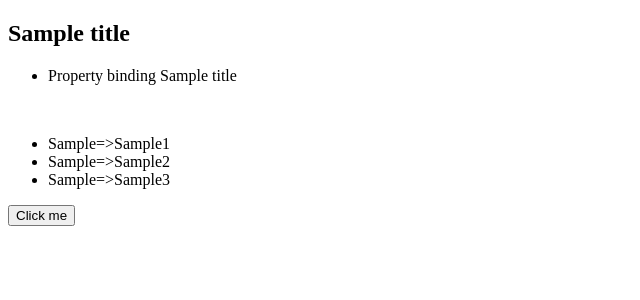
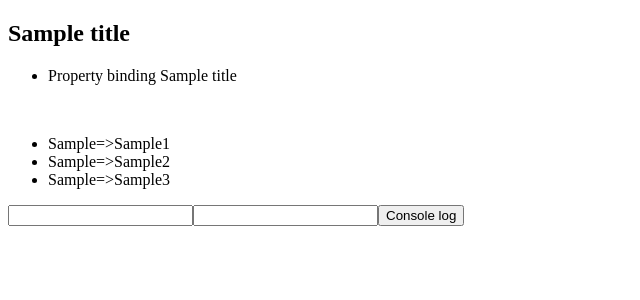
Before and after one commit to gishu/ng-in-ten, an Angular app: page / in a window 1280 px wide. Shown: the top 300 px of the page, without its empty margins (0-640 px from the left). Built offline with nearby package versions, Linux system fonts and the light colour scheme.

Commit message:
template variables

```diff
--- a/src/app/sample/sample.component.html
+++ b/src/app/sample/sample.component.html
@@ -7,5 +7,6 @@
 <ul>
     <li *ngFor="let sample of samples">Sample=>{{sample}}</li>
 </ul>
-
-<button (click)="handleSave($event)">Click me</button>
+<input type="text" (keyup.enter)="onTextEnter($event)">
+<input #templateVar type="text" (keyup.enter)="onTemplateTextEnter(templateVar.value)">
+<button (click)="handleSave($event)">Console log</button>
--- a/src/app/sample/sample.component.ts
+++ b/src/app/sample/sample.component.ts
@@ -23,4 +23,10 @@ export class SampleComponent implements OnInit {
     console.log($event);
   }
 
+  onTextEnter($event){
+    console.log('Text value =' + $event.target.value);
+  }
+  onTemplateTextEnter(value){
+    console.log('Template var value =' + value);
+  }
 }
```
